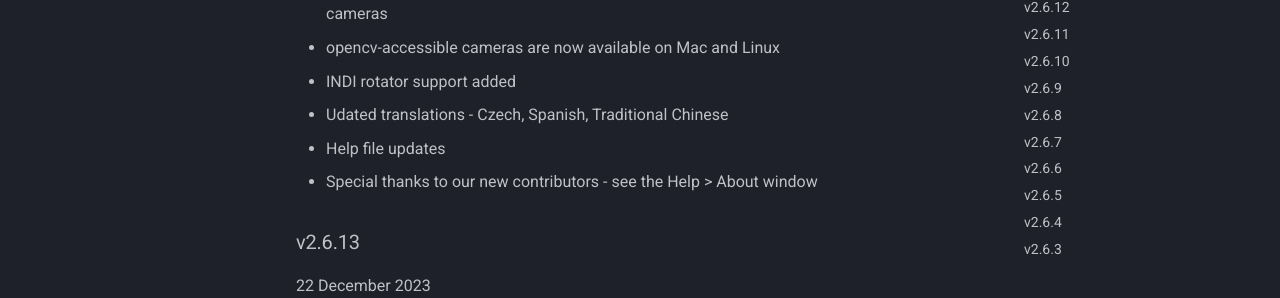
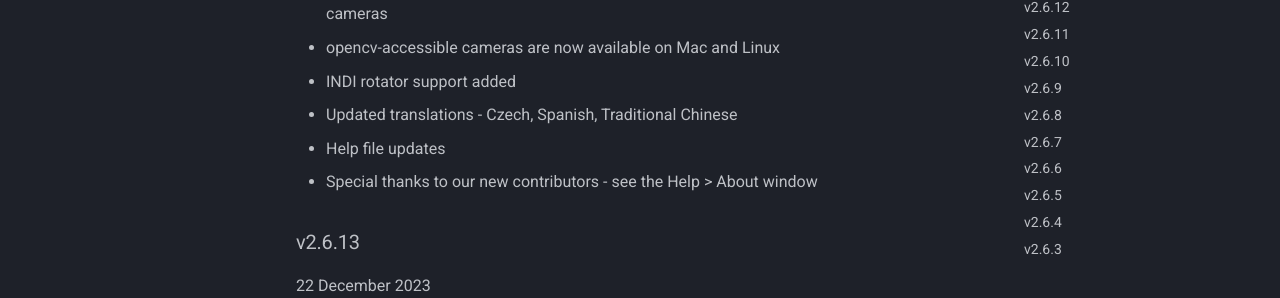
Before and after one commit to OpenPHDGuiding/openphdguiding.org, an MkDocs documentation site: the page built from docs/changelog.md, in a window 1280 px wide and 900 px high, scrolled down 538 px. Shown: the part 155-453 px from the top of the window. Built offline with MkDocs 1.6.1 and Material for MkDocs 9.7.7, drawn with Linux system fonts in a browser that asks for light colours; comment, search, counter and statistics services are not loaded.

Commit message:
Fix typo in changelog

```diff
--- a/docs/changelog-main/index.html
+++ b/docs/changelog-main/index.html
@@ -14,7 +14,7 @@
 <li>Updated camera support: Altair, OGMA, Player One, QHY, Svbony, ToupTek and ZWO ASI cameras</li>
 <li>opencv-accessible cameras are now available on Mac and Linux</li>
 <li>INDI rotator support added</li>
-<li>Udated translations - Czech, Spanish, Traditional Chinese</li>
+<li>Updated translations - Czech, Spanish, Traditional Chinese</li>
 <li>Help file updates</li>
 <li>Special thanks to our new contributors - see the Help &gt; About window</li>
 </ul>
--- a/docs/changelog.md
+++ b/docs/changelog.md
@@ -18,7 +18,7 @@
 - Updated camera support: Altair, OGMA, Player One, QHY, Svbony, ToupTek and ZWO ASI cameras
 - opencv-accessible cameras are now available on Mac and Linux
 - INDI rotator support added
-- Udated translations - Czech, Spanish, Traditional Chinese
+- Updated translations - Czech, Spanish, Traditional Chinese
 - Help file updates
 - Special thanks to our new contributors - see the Help > About window
 
```
